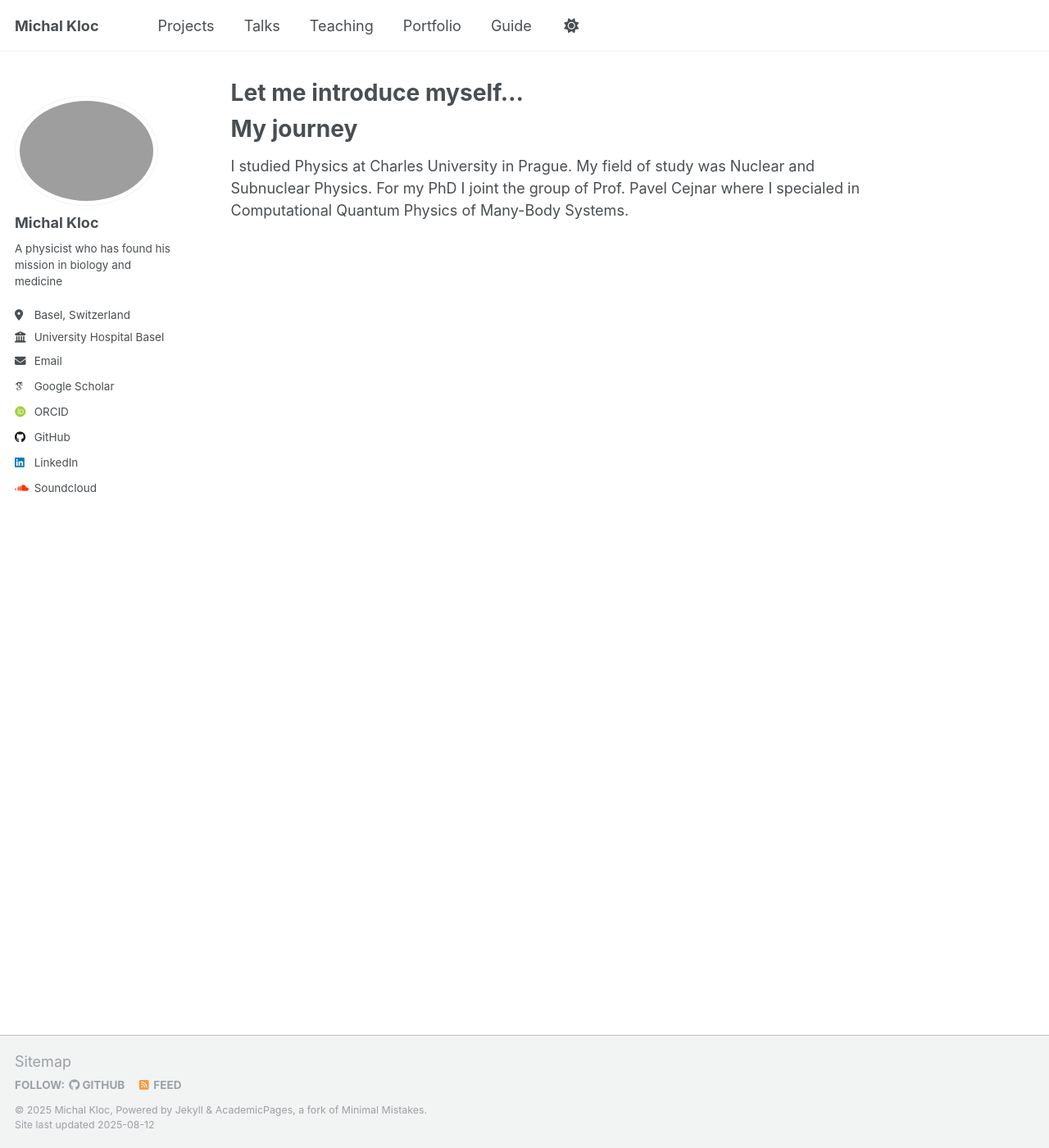
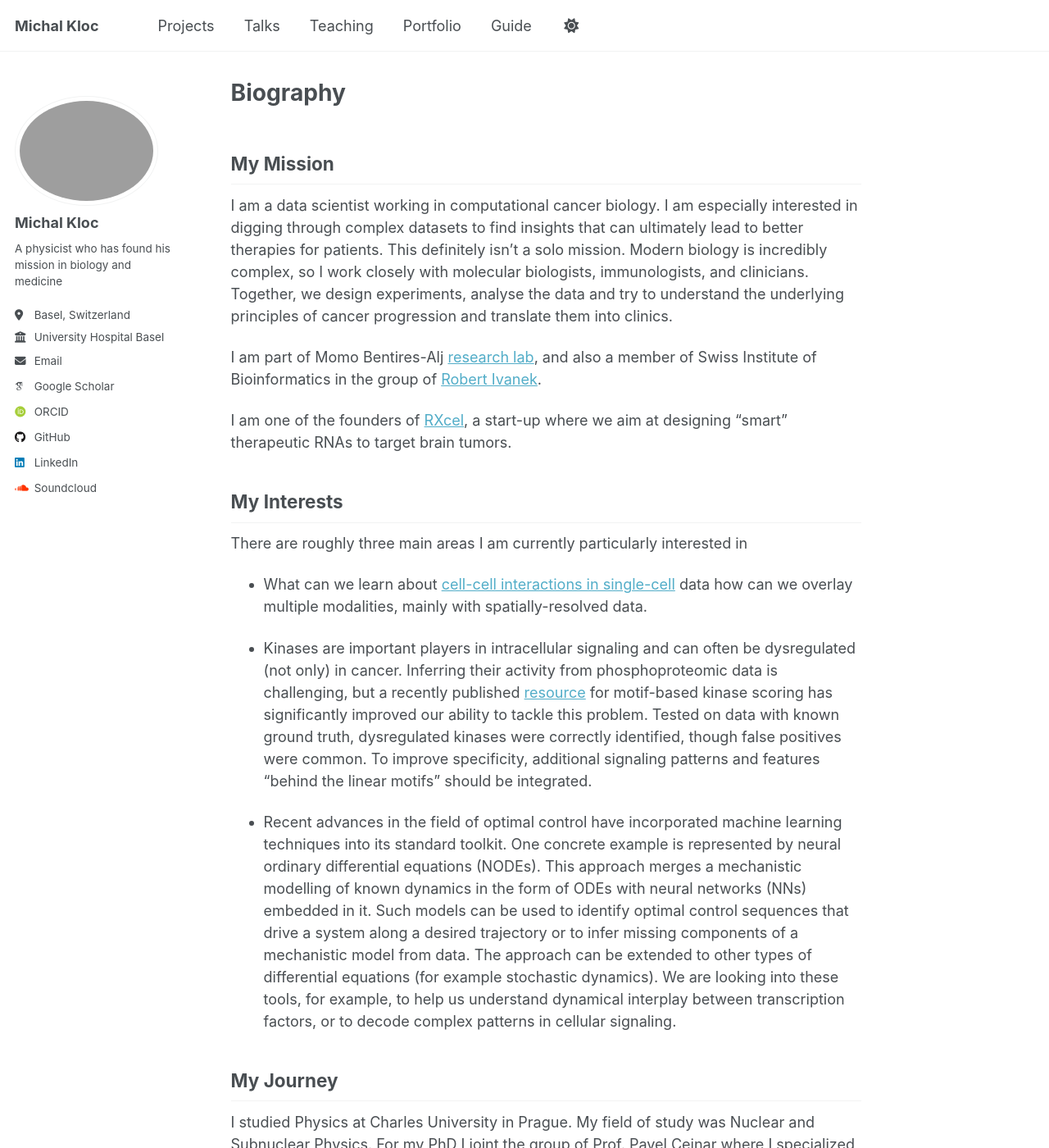
Before and after one commit to MikeKlocCZ/mikekloccz.github.io, a Jekyll site: the page built from _pages/about.md, in a window 1280 px wide and 1400 px high. Shown: the whole window at 82% size. Built offline with Jekyll 4.4.1, drawn with Linux system fonts in a browser that asks for light colours; some web fonts are replaced; a script that is not in the unit is left out; some of the changed text lies outside the part shown.

Commit message:
Updated first page

```diff
--- a/_pages/about.md
+++ b/_pages/about.md
@@ -1,11 +1,27 @@
 ---
 permalink: /
-title: "Let me introduce myself..."
+title: "Biography"
 author_profile: true
 redirect_from:
   - /about/
   - /about.html
 ---
 
-# My journey
-I studied Physics at Charles University in Prague. My field of study was Nuclear and Subnuclear Physics. For my PhD I joint the group of Prof. Pavel Cejnar where I specialed in Computational Quantum Physics of Many-Body Systems.
+## My Mission
+I am a data scientist working in computational cancer biology. I am especially interested in digging through complex datasets to find insights  that can ultimately lead to better therapies for patients. This definitely isn’t a solo mission. Modern biology is incredibly complex, so I work closely with molecular biologists, immunologists, and clinicians. Together, we design experiments, analyse the data and try to understand the underlying principles of cancer progression and translate them into clinics.
+
+I am part of Momo Bentires-Alj [research lab](https://bentireslab.org/article-page/),  and also a member of Swiss Institute of Bioinformatics in the group of [Robert Ivanek](https://www.sib.swiss/directory/group/dbm-bioinformatics-core-facility).
+
+I am one of the founders of [RXcel](rxcel.ch), a start-up where we aim at designing "smart" therapeutic RNAs to target brain tumors.
+
+## My Interests
+
+There are roughly three main areas I am currently particularly interested in
+*   What can we learn about [cell-cell interactions in single-cell](https://github.com/MikeKlocCZ/2025_scRNA_brain_mets_MassagueJ)  data how can we overlay multiple modalities, mainly with spatially-resolved data.
+
+*  Kinases are important players in intracellular signaling and can often be dysregulated (not only) in cancer. Inferring their activity from phosphoproteomic data is challenging, but a recently published [resource](https://bioconductor.org/packages/release/data/experiment/html/JohnsonKinaseData.html) for motif-based kinase scoring has significantly improved our ability to tackle this problem. Tested on data with known ground truth, dysregulated kinases were correctly identified, though false positives were common. To improve specificity, additional signaling patterns  and features "behind the linear motifs" should be integrated.
+
+* Recent advances in the field of optimal control have incorporated machine learning techniques into its standard toolkit. One concrete example is represented by neural ordinary differential equations (NODEs). This approach merges a mechanistic modelling of known dynamics in the form of ODEs with neural networks (NNs) embedded in it. Such models can be used to identify optimal control sequences that drive a system along a desired trajectory or to infer missing components of a mechanistic model from data. The approach can be extended to other types of differential equations (for example stochastic dynamics).  We are looking into these tools, for example, to help us understand dynamical interplay between transcription factors, or to decode complex patterns in cellular signaling.
+
+## My Journey
+I studied Physics at Charles University in Prague. My field of study was Nuclear and Subnuclear Physics. For my PhD I joint the group of Prof. Pavel Cejnar where I specialized in Computational Quantum Physics of Many-Body Systems. After my PhD I was a visiting scientist at Technical University in Berlin and then I moved to Basel in 2019. I started as a post-doc in the group of Prof. Christoph Bruder where we worked on optimal control using tools of scientific machine learning. In 2021, I made a career shift towards biology and joined the lab of Prof. Momo Bentires-Alj. In 2023, I co-founded RXcel.
```
